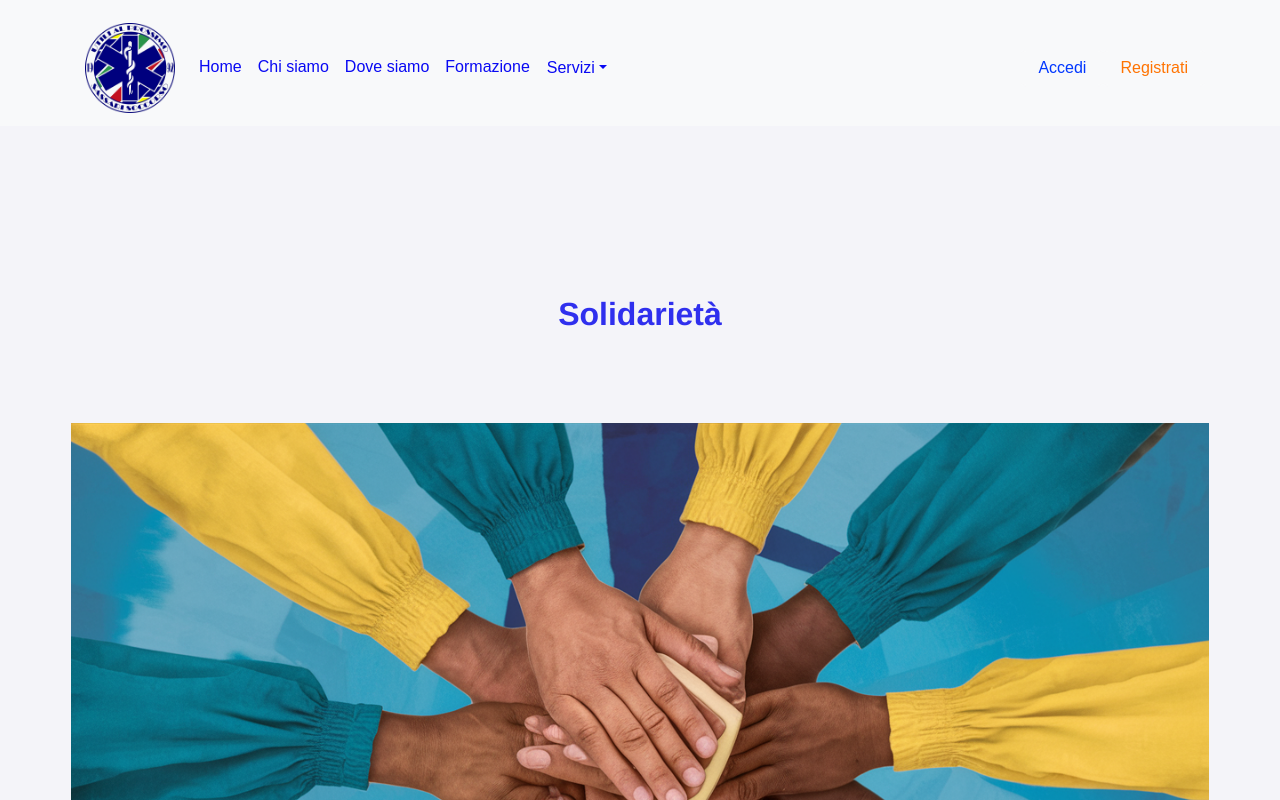
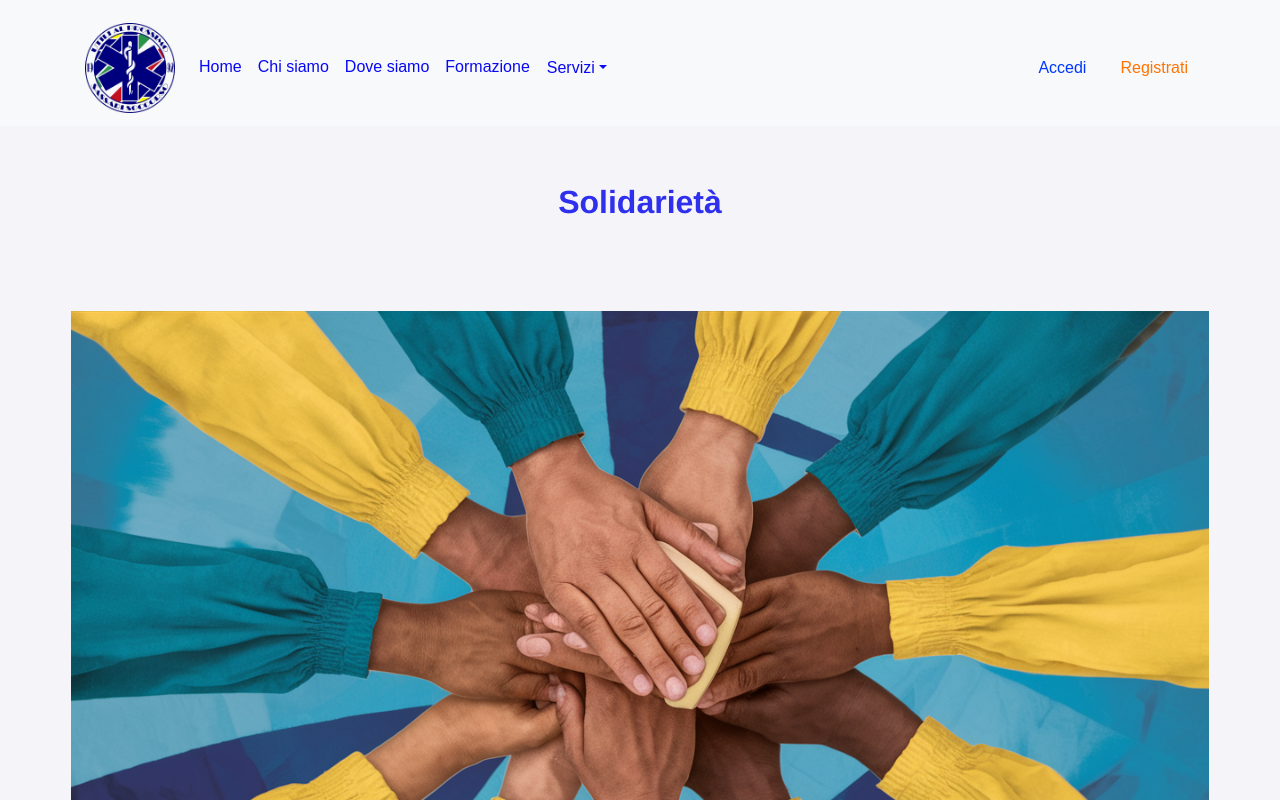
Before and after one commit to GioeleFriggia/sassari_soccorso, a React (Vite) app: page /servizi/solidarieta in a window 1280 px wide. Shown: the top 800 px of the page. Built offline with nearby package versions, Linux system fonts and the light colour scheme.

Commit message:
changes css Servizio Civile,Solidarieta'

```diff
--- a/src/components/css/ServizioCivile.css
+++ b/src/components/css/ServizioCivile.css
@@ -1,6 +1,8 @@
+/* src/components/css/NavBar.css */
+
 .servizio-civile-page-container {
   max-width: 1280px;
-  margin: 8rem auto 0 auto; /* Ridotto il margine superiore */
+  margin: 1rem auto 0 auto; /* Ridotto il margine superiore */
   padding: 0 2rem;
   text-align: center;
   box-sizing: border-box;
--- a/src/components/css/Solidarietà.css
+++ b/src/components/css/Solidarietà.css
@@ -1,5 +1,5 @@
 .solidarieta-page-container {
-  margin-top: 5rem; /* Specific top margin per solidarietà page */
+  margin-top: 1rem; /* Specific top margin per solidarietà page */
   padding: 0 1rem;
 }
 
@@ -11,10 +11,10 @@
   box-sizing: border-box;
 }
 .solidarieta-page-container {
-  margin-top: 5rem; /* Specific top margin per solidarietà page */
+  margin-top: 1rem; /* Specific top margin per solidarietà page */
   padding: 0 1.5rem;
 }
 .solidarieta-page-container {
-  margin-top: 8rem; /* Specific top margin per solidarietà page */
+  margin-top: 1rem; /* Specific top margin per solidarietà page */
   padding: 0 1.5rem;
 }
```
